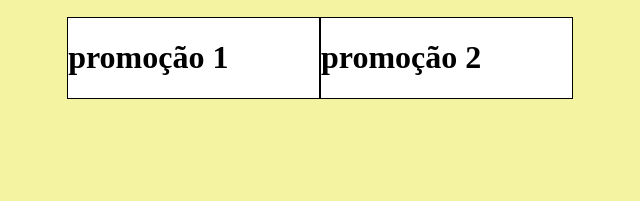
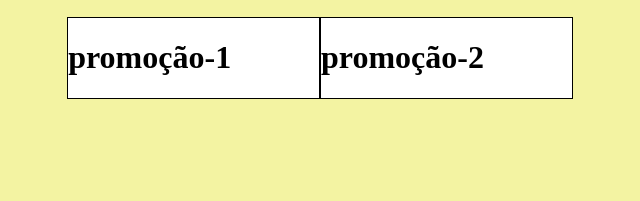
Before and after one commit to otaviowm/aula-git, a plain HTML site: page site definitivo/index.html in a window 1280 px wide. Shown: the part 234-435 px from the top of the page, 320-960 px from the left. Drawn offline with Linux system fonts and the light colour scheme.

Commit message:
traco na preomocao

```diff
--- a/site definitivo/index.html
+++ b/site definitivo/index.html
@@ -24,10 +24,10 @@
         </div>
         <div class="promosoesordem">
              <div class="promosoes">
-             <h1>promoção 1</h1>
+             <h1>promoção-1</h1>
             </div>
             <div class="promosoes">
-                <h1>promoção 2</h1>
+                <h1>promoção-2</h1>
             </div>
         </div>
         <div class="produtos">
```
